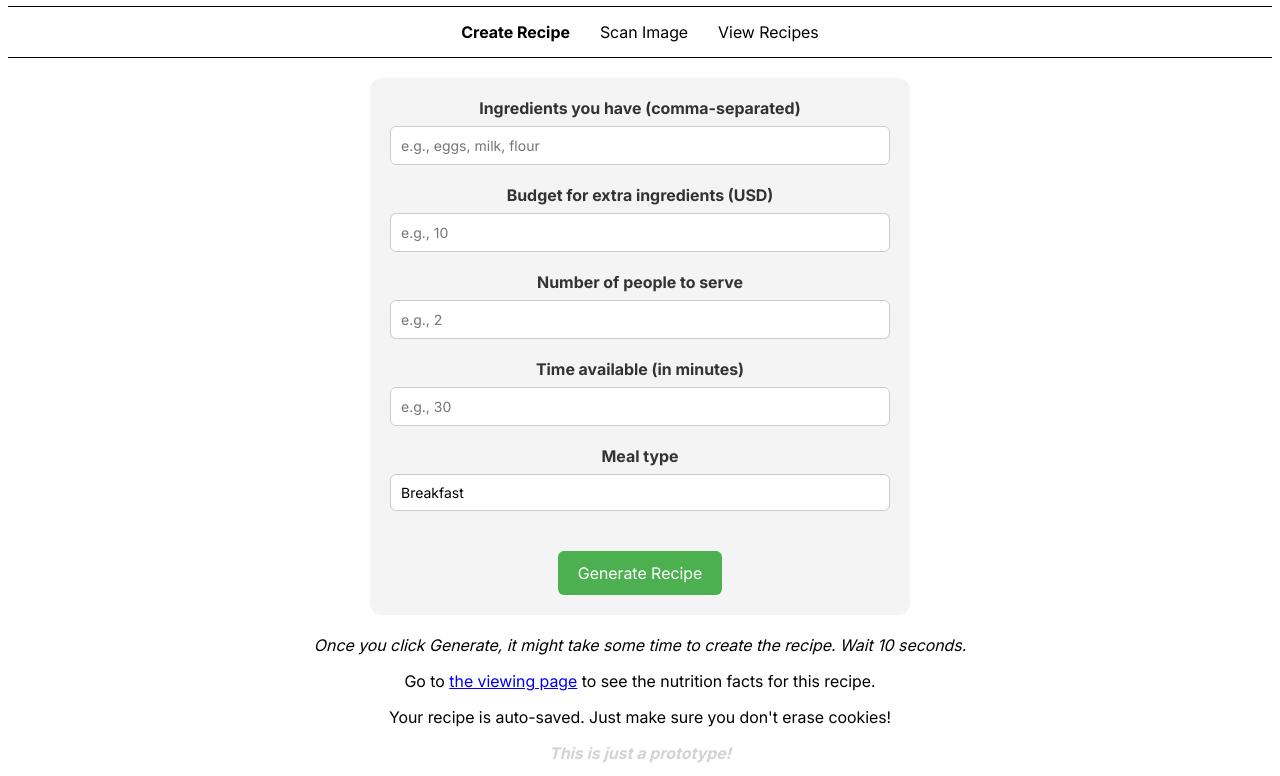
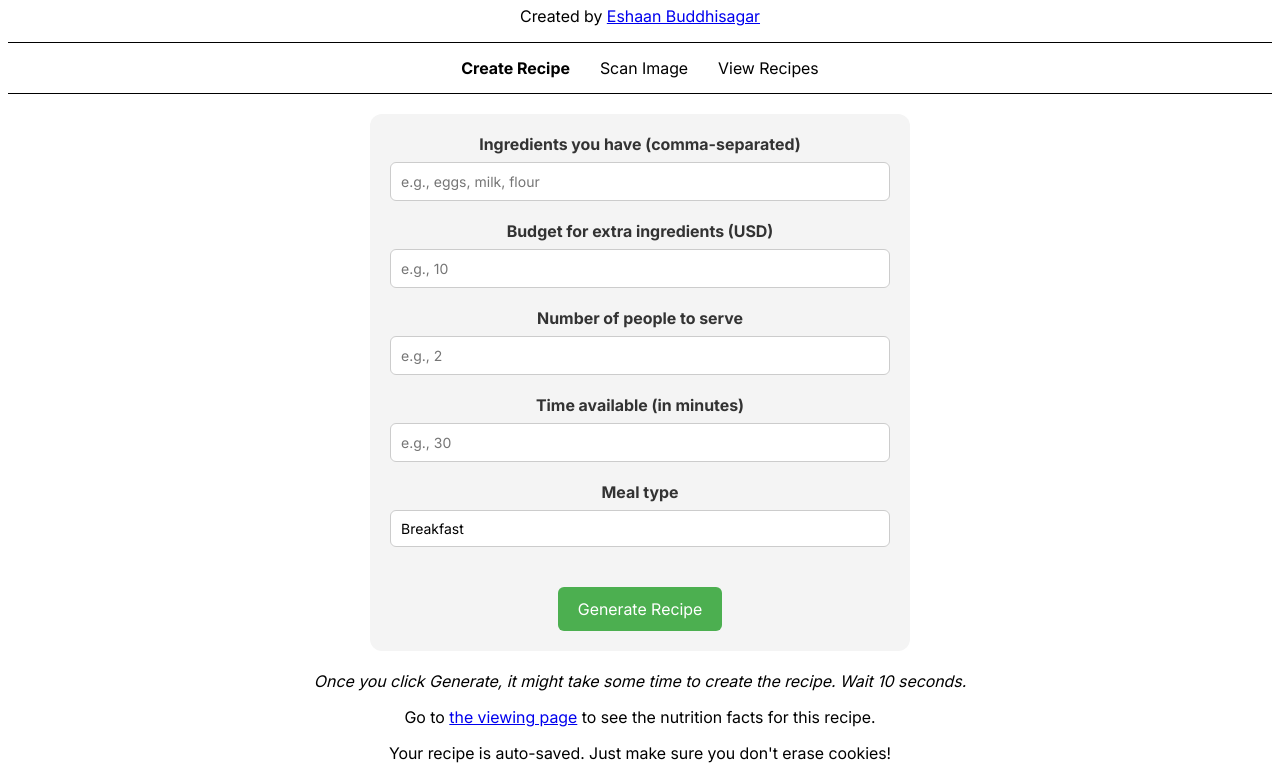
Before and after one commit to CodeMiner11-py/food_gen_WEB, a plain HTML site: page index.html in a window 1280 px wide. Shown: the part 153-929 px from the top of the page. Drawn offline with Linux system fonts and the light colour scheme.

Commit message:
Ready for CCI Fair

```diff
--- a/index.html
+++ b/index.html
@@ -94,6 +94,7 @@
 <div style="text-align: center;">
     <img src="pear.png" width="65">
     <h1>Pear: Recipes Creator</h1>
+    <p>Created by <a href="https://kidslearninglab.com/about">Eshaan Buddhisagar</a></p>
     <div class="divider"></div>
 
     <div id="navigation">
```
Also changed, not shown: scan.html (+1 -0 lines), view.html (+1 -0 lines).
